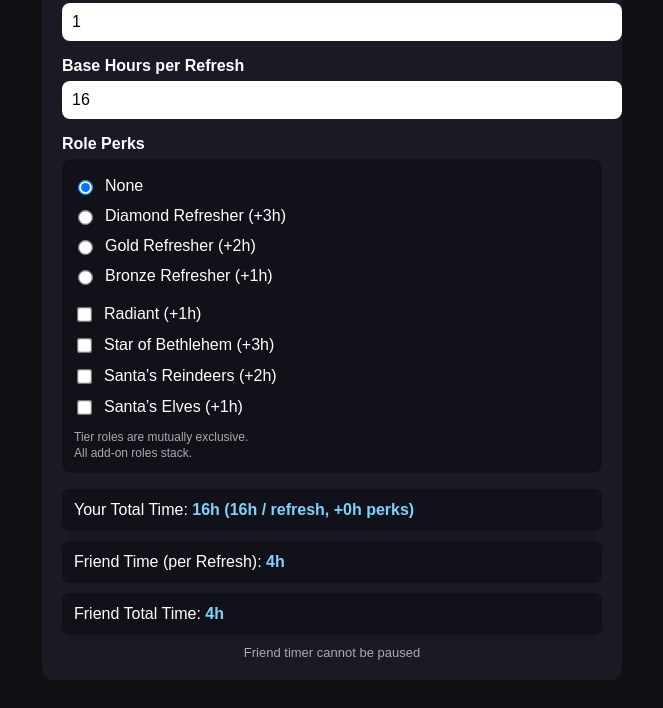
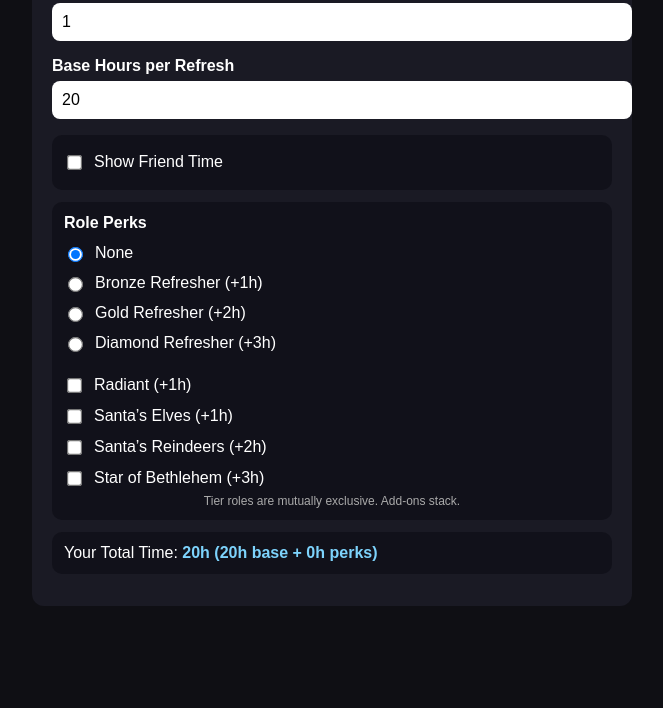
Before and after one commit to MythieStar/TOF, a plain HTML site: page index.html in a window 1280 px wide. Shown: the part 133-841 px from the top of the page, without its empty margins (308-971 px from the left). After the commit the page ends 800 px from the top, so only its background shows below. Drawn offline with Linux system fonts and the light colour scheme.

Commit message:
Update index.html

```diff
--- a/index.html
+++ b/index.html
@@ -3,7 +3,7 @@
 <head>
 <meta charset="UTF-8">
 <meta name="viewport" content="width=device-width, initial-scale=1.0">
-<title>TOF Buddy Pass Calculator</title>
+<title>TOF Calculator</title>
 
 <style>
   body {
@@ -18,113 +18,112 @@
     background: #1a1a24;
     padding: 20px;
     border-radius: 12px;
-    max-width: 540px;
+    max-width: 560px;
     width: 100%;
   }
   h2 { text-align: center; margin-bottom: 16px; }
   label { font-weight: bold; display: block; margin-bottom: 6px; }
+
   input[type="number"] {
-    width: 100%; padding: 10px; font-size: 16px;
-    border-radius: 8px; border: none; margin-bottom: 16px;
+    width: 100%;
+    padding: 10px;
+    font-size: 16px;
+    border-radius: 8px;
+    border: none;
+    margin-bottom: 16px;
   }
-  .perks {
+
+  .perks, .result {
     background: #11111a;
     padding: 12px;
     border-radius: 10px;
-    margin-bottom: 16px;
+    margin-bottom: 12px;
   }
-  .perk-row {
-    display: flex; align-items: center; gap: 10px; padding: 6px 0;
+
+  .perk-row, .toggle-row {
+    display: flex;
+    align-items: center;
+    gap: 10px;
+    padding: 6px 0;
   }
-  .perk-row input { transform: scale(1.15); }
-  .result {
-    background: #11111a; padding: 12px;
-    border-radius: 8px; margin-bottom: 10px;
+
+  .perk-row input,
+  .toggle-row input { transform: scale(1.15); }
+
+  .result span { color: #7dd3fc; font-weight: bold; }
+
+  .note, .tiny {
+    font-size: 12px;
+    color: #aaa;
+    text-align: center;
   }
-  .result span { color: #7dd3fc; font-weight: bold; }
-  .note { font-size: 13px; color: #aaa; margin-top: 10px; text-align: center; }
-  .tiny { font-size: 12px; color: #aaa; margin-top: 6px; line-height: 1.35; }
+
+  .hidden {
+    display: none;
+  }
 </style>
 </head>
 
 <body>
 
 <div class="calculator">
-  <h2>TOF Buddy Pass Calculator</h2>
+  <h2>TOF Calculator</h2>
 
   <label>Number of Refreshes</label>
   <input type="number" id="refreshes" min="0" value="1">
 
   <label>Base Hours per Refresh</label>
-  <input type="number" id="baseHours" min="0" value="16">
+  <input type="number" id="baseHours" min="0" value="20">
 
-  <label>Role Perks</label>
+  <!-- Friend visibility toggle (OFF by default) -->
   <div class="perks">
-
-    <!-- Tier (radio) -->
-    <div class="perk-row">
-      <input type="radio" name="tier" value="0" checked>
-      <label style="margin:0;font-weight:normal;">None</label>
+    <div class="toggle-row">
+      <input type="checkbox" id="toggleFriend">
+      <label for="toggleFriend" style="margin:0;font-weight:normal;">
+        Show Friend Time
+      </label>
     </div>
-    <div class="perk-row">
-      <input type="radio" name="tier" value="3">
-      <label style="margin:0;font-weight:normal;">Diamond Refresher (+3h)</label>
-    </div>
-    <div class="perk-row">
-      <input type="radio" name="tier" value="2">
-      <label style="margin:0;font-weight:normal;">Gold Refresher (+2h)</label>
-    </div>
-    <div class="perk-row">
-      <input type="radio" name="tier" value="1">
-      <label style="margin:0;font-weight:normal;">Bronze Refresher (+1h)</label>
   </div>
 
+  <div class="perks">
+    <label>Role Perks</label>
+
+    <!-- Tier roles -->
+    <div class="perk-row"><input type="radio" name="tier" value="0" checked> None</div>
+    <div class="perk-row"><input type="radio" name="tier" value="1"> Bronze Refresher (+1h)</div>
+    <div class="perk-row"><input type="radio" name="tier" value="2"> Gold Refresher (+2h)</div>
+    <div class="perk-row"><input type="radio" name="tier" value="3"> Diamond Refresher (+3h)</div>
+
+    <div style="height:12px;"></div>
+
     <!-- Add-ons -->
-    <div class="perk-row" style="margin-top:8px;">
-      <input type="checkbox" class="addon" value="1" id="radiant">
-      <label for="radiant" style="margin:0;font-weight:normal;">Radiant (+1h)</label>
-    </div>
-    <div class="perk-row">
-      <input type="checkbox" class="addon" value="3" id="star">
-      <label for="star" style="margin:0;font-weight:normal;">Star of Bethlehem (+3h)</label>
-    </div>
-    <div class="perk-row">
-      <input type="checkbox" class="addon" value="2" id="reindeer">
-      <label for="reindeer" style="margin:0;font-weight:normal;">Santa’s Reindeers (+2h)</label>
-    </div>
-    <div class="perk-row">
-      <input type="checkbox" class="addon" value="1" id="elves">
-      <label for="elves" style="margin:0;font-weight:normal;">Santa’s Elves (+1h)</label>
-    </div>
+    <div class="perk-row"><input type="checkbox" class="addon" value="1"> Radiant (+1h)</div>
+    <div class="perk-row"><input type="checkbox" class="addon" value="1"> Santa’s Elves (+1h)</div>
+    <div class="perk-row"><input type="checkbox" class="addon" value="2"> Santa’s Reindeers (+2h)</div>
+    <div class="perk-row"><input type="checkbox" class="addon" value="3"> Star of Bethlehem (+3h)</div>
 
-    <div class="tiny">
-      Tier roles are mutually exclusive.<br>
-      All add-on roles stack.
-    </div>
+    <div class="tiny">Tier roles are mutually exclusive. Add-ons stack.</div>
   </div>
 
   <div class="result">
     Your Total Time: <span id="yourTime">—</span>
   </div>
+
+  <!-- Friend results (hidden by default) -->
+  <div id="friendSection" class="hidden">
     <div class="result">
       Friend Time (per Refresh): <span id="friendPer">—</span>
     </div>
     <div class="result">
       Friend Total Time: <span id="friendTotal">—</span>
     </div>
-
     <div class="note">Friend timer cannot be paused</div>
+  </div>
 </div>
 
 <script>
-  function friendHoursPerRefresh(n) {
-    if (n <= 0) return 0;
-    return Math.min(3 + n, 8);
-  }
-
   function tierBonus() {
-    const t = document.querySelector('input[name="tier"]:checked');
-    return Number(t ? t.value : 0);
+    return Number(document.querySelector('input[name="tier"]:checked').value);
   }
 
   function addonBonus() {
@@ -135,23 +134,47 @@
     return sum;
   }
 
+  function friendHoursPerRefresh(refreshes, baseHours) {
+    if (refreshes <= 0) return 0;
+    return Math.min(baseHours * 0.2 + (refreshes - 1), 8);
+  }
+
   function calculate() {
     const r = Math.max(0, Math.floor(refreshes.value || 0));
     const base = Math.max(0, Number(baseHours.value || 0));
+    const bonus = tierBonus() + addonBonus();
 
-    const bonus = tierBonus() + addonBonus();
-    const per = base + bonus;
+    const yourPer = base + bonus;
+    const friendPer = friendHoursPerRefresh(r, base);
 
-    yourTime.textContent = `${per * r}h (${per}h / refresh, +${bonus}h perks)`;
-    friendPer.textContent = `${friendHoursPerRefresh(r)}h`;
-    friendTotal.textContent = `${friendHoursPerRefresh(r) * r}h`;
+    yourTime.textContent =
+      `${yourPer * r}h (${base}h base + ${bonus}h perks)`;
+
+    friendPerSpan.textContent = `${friendPer}h`;
+    friendTotal.textContent = `${friendPer * r}h`;
   }
 
-  document.querySelectorAll('input').forEach(i =>
-    i.addEventListener('input', calculate)
-  );
+  function toggleFriendVisibility() {
+    friendSection.classList.toggle("hidden", !toggleFriend.checked);
+  }
+
+  const refreshes = document.getElementById("refreshes");
+  const baseHours = document.getElementById("baseHours");
+  const yourTime = document.getElementById("yourTime");
+  const friendPerSpan = document.getElementById("friendPer");
+  const friendTotal = document.getElementById("friendTotal");
+  const toggleFriend = document.getElementById("toggleFriend");
+  const friendSection = document.getElementById("friendSection");
+
+  document.querySelectorAll("input").forEach(i => {
+    i.addEventListener("input", calculate);
+    i.addEventListener("change", calculate);
+  });
+
+  toggleFriend.addEventListener("change", toggleFriendVisibility);
 
   calculate();
+  toggleFriendVisibility(); // ensure hidden on load
 </script>
 
 </body>
```
Lines whose indentation alone changed are shown as unchanged.
